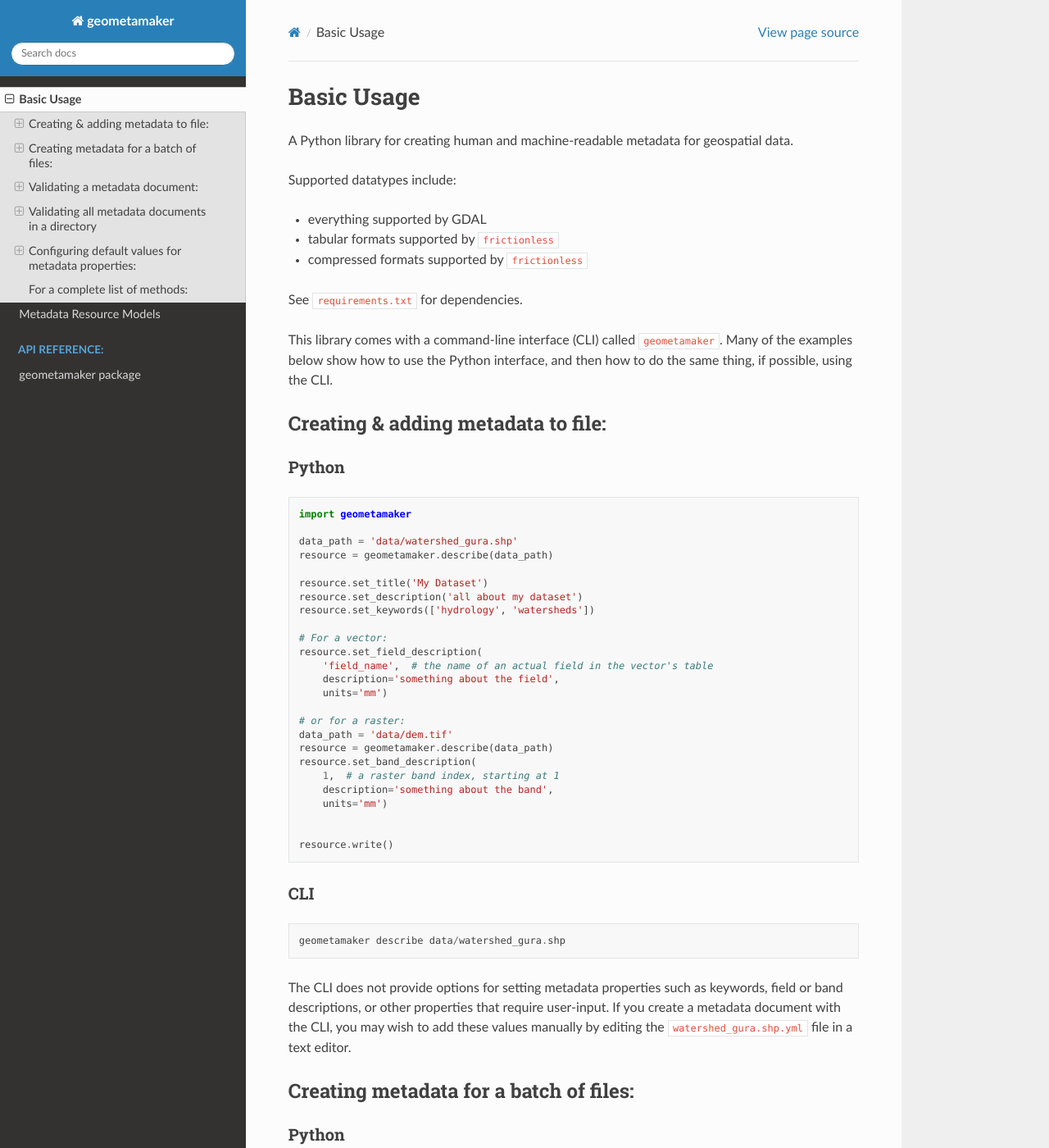
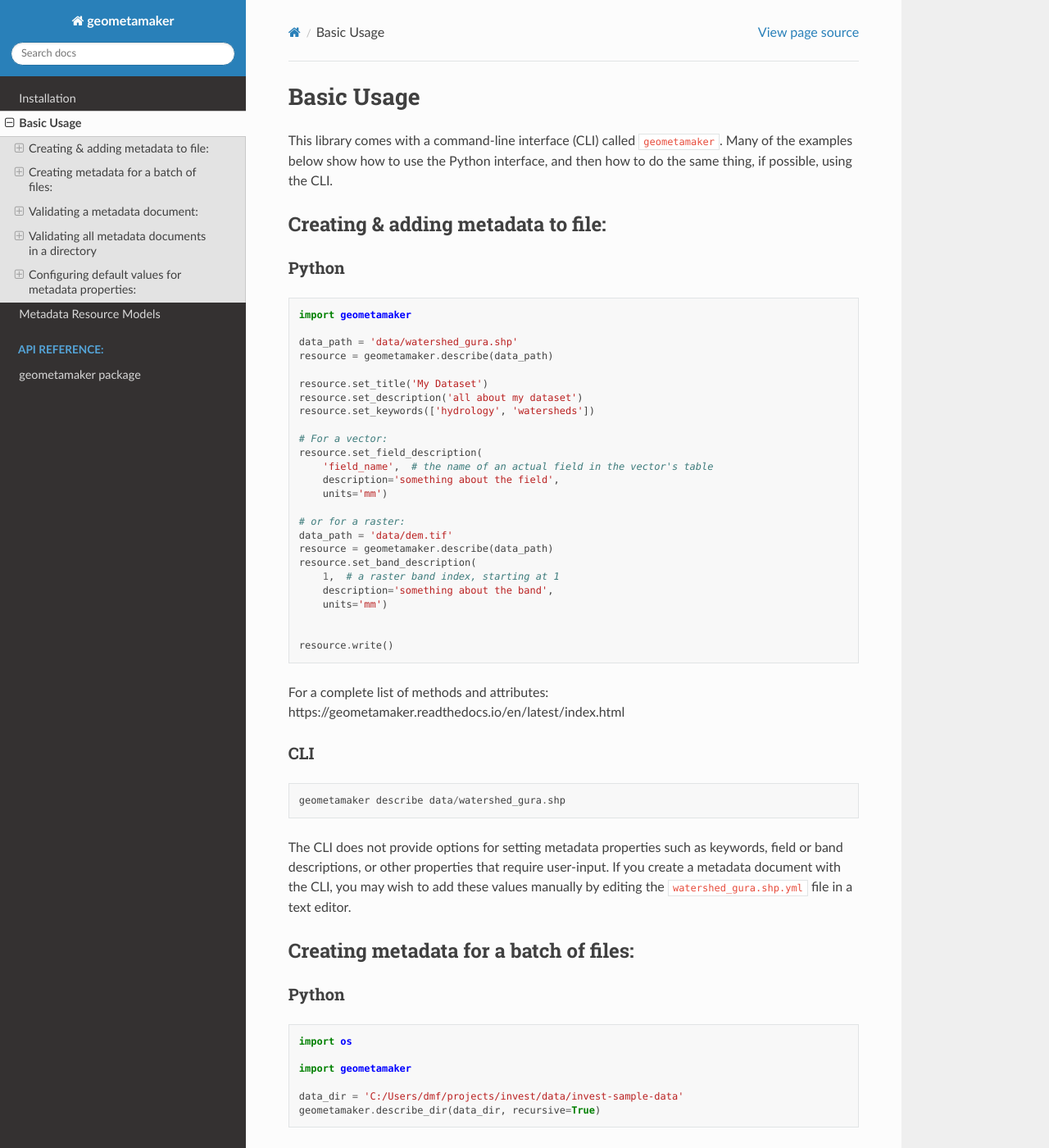
Before and after one commit to natcap/geometamaker, a Sphinx documentation site: the page built from docs/source/basic_usage.rst, in a window 1280 px wide and 1400 px high. Shown: the whole window at 82% size. Built offline with Sphinx 7.4.7 and the Read the Docs theme 3.1.0, drawn with Linux system fonts in a browser that asks for light colours; some of the changed text lies outside the part shown.

Commit message:
add an installation page. #67

````diff
--- a/README.md
+++ b/README.md
@@ -1,12 +1,18 @@
-A Python library for creating human and machine-readable metadata for geospatial data.
+## Introduction
+
+GeoMetaMaker is a Python library for creating human and machine-readable
+metadata for geospatial, tabular, and other data formats.
 
 Supported datatypes include:
 * everything supported by GDAL
 * tabular formats supported by `frictionless`
 * compressed formats supported by `frictionless`
 
+## Installation
 
-See `requirements.txt` for dependencies.
+`mamba install -c conda-forge geometamaker`
+
+## Basic Usage
 
 This library comes with a command-line interface (CLI) called `geometamaker`.
 Many of the examples below show how to use the Python interface, and then
@@ -43,6 +49,8 @@
 
 resource.write()
 ```
+For a complete list of methods and attributes:
+https://geometamaker.readthedocs.io/en/latest/index.html
 
 ##### CLI
 ```
@@ -168,6 +176,3 @@
 ```
 This will prompt the user to enter their profile information.
 Also see `geometamaker config --help`.
-
-### For a complete list of methods:
-https://geometamaker.readthedocs.io/en/latest/api/geometamaker.html
--- a/docs/source/basic_usage.rst
+++ b/docs/source/basic_usage.rst
@@ -2,3 +2,4 @@
 ===========
 .. include:: ../../README.md
    :parser: myst_parser.sphinx_
+   :start-after: Basic Usage
--- a/docs/source/index.rst
+++ b/docs/source/index.rst
@@ -16,6 +16,7 @@
 .. toctree::
    :maxdepth: 1
 
+   installation
    basic_usage
    metadata_resources
 
````
Also changed, not shown: docs/source/installation.rst (added, +25 -0 lines).
